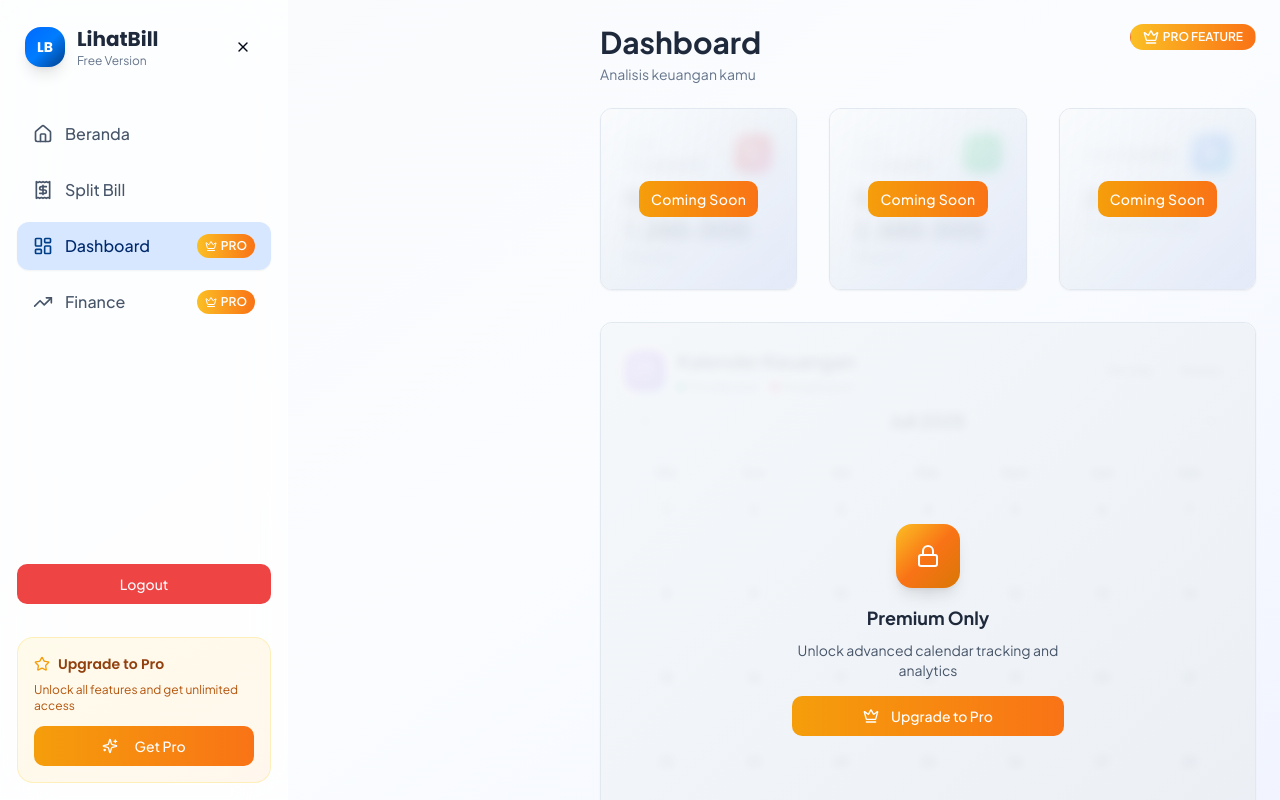
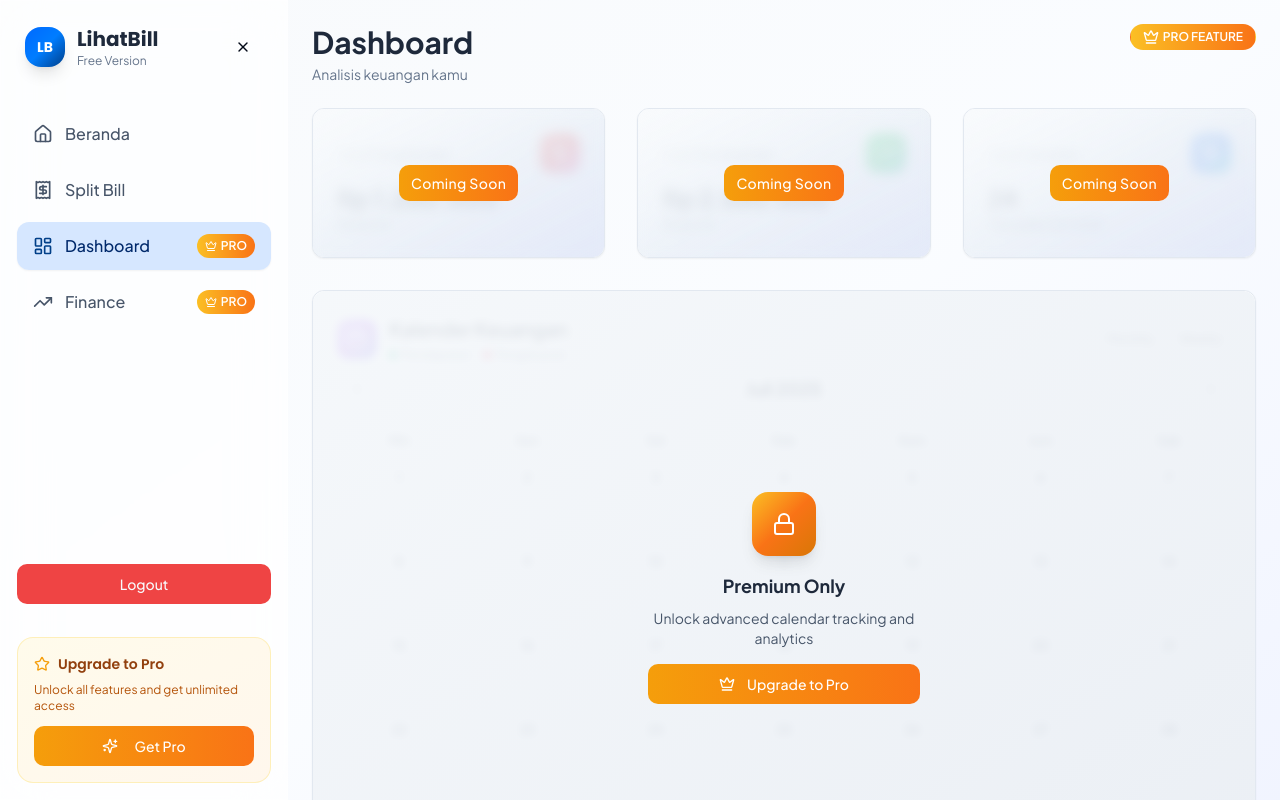
Before and after one commit to efatasolutions-devops/smart-bill-frontend, a Next.js app: page /dashboard in a window 1280 px wide. Shown: the top 800 px of the page. Built offline with nearby package versions, Linux system fonts and the light colour scheme.

Commit message:
update sidebar bug

```diff
--- a/app/(app)/dashboard/page.tsx
+++ b/app/(app)/dashboard/page.tsx
@@ -14,7 +14,6 @@ import {
   Crown,
   Lock,
 } from "lucide-react";
-import { cn } from "@/lib/utils";
 import LayoutContext from "@/context/layout-context";
 import ComingSoonOverlay from "@/components/coming-soon-overlay";
 
@@ -32,13 +31,7 @@ export default function DashboardPage() {
   };
 
   return (
-    <div
-      className={cn(
-        "p-4 sm:p-6",
-        ctx?.isSidebarCollapsed ? "ml-20" : "ml-72",
-        "transition-all duration-200 min-h-screen"
-      )}
-    >
+    <div className="w-full">
       {/* Header */}
       <div className="flex flex-col sm:flex-row items-start sm:items-center justify-between mb-6 gap-4">
         <div>
--- a/app/(app)/finance/page.tsx
+++ b/app/(app)/finance/page.tsx
@@ -18,10 +18,7 @@ import {
   Plus,
   Crown,
 } from "lucide-react";
-import { Sidebar } from "@/components/sidebar";
-import { PremiumModal } from "@/components/premium-modal";
 import ComingSoonOverlay from "@/components/coming-soon-overlay";
-import { cn } from "@/lib/utils";
 import LayoutContext from "@/context/layout-context";
 
 export default function FinancePage() {
@@ -88,13 +85,7 @@ export default function FinancePage() {
   };
 
   return (
-    <div
-      className={cn(
-        "p-4 sm:p-6",
-        ctx?.isSidebarCollapsed ? "ml-20" : "ml-72",
-        "transition-all duration-200 min-h-screen"
-      )}
-    >
+    <div className="w-full">
       {/* Header */}
       <div className="flex flex-col sm:flex-row items-start sm:items-center justify-between mb-6 gap-4">
         <div>
@@ -111,6 +102,7 @@ export default function FinancePage() {
 
       {/* Financial Overview */}
       <div className="grid grid-cols-2 sm:grid-cols-4 gap-3 sm:gap-6 mb-8">
+        {/* Total Income */}
         <Card className="relative overflow-hidden">
           <CardHeader className="pb-2">
             <div className="flex items-center justify-between">
@@ -130,6 +122,7 @@ export default function FinancePage() {
           <ComingSoonOverlay />
         </Card>
 
+        {/* Total Expenses */}
         <Card className="relative overflow-hidden">
           <CardHeader className="pb-2">
             <div className="flex items-center justify-between">
@@ -149,6 +142,7 @@ export default function FinancePage() {
           <ComingSoonOverlay />
         </Card>
 
+        {/* Net Income */}
         <Card className="relative overflow-hidden">
           <CardHeader className="pb-2">
             <div className="flex items-center justify-between">
@@ -172,6 +166,7 @@ export default function FinancePage() {
           <ComingSoonOverlay />
         </Card>
 
+        {/* Budget Usage */}
         <Card className="relative overflow-hidden">
           <CardHeader className="pb-2">
             <div className="flex items-center justify-between">
@@ -193,7 +188,7 @@ export default function FinancePage() {
       </div>
 
       {/* Recent Transactions & Budget Tracking */}
-      <div className="grid grid-cols-1 gap-8">
+      <div className="space-y-8">
         {/* Recent Transactions */}
         <Card className="relative overflow-hidden">
           <CardHeader className="pb-4">
@@ -241,7 +236,7 @@ export default function FinancePage() {
                       )}
                     </div>
                     <div>
-                      <p className="font-medium text-slate-800 text-sm">
+                      <p className="font-medium text-slate-800 text-sm truncate max-w-[180px]">
                         {transaction.description}
                       </p>
                       <p className="text-xs text-slate-500">
@@ -332,13 +327,6 @@ export default function FinancePage() {
           <ComingSoonOverlay />
         </Card>
       </div>
-
-      {/* Premium Modal */}
-      <PremiumModal
-        isOpen={ctx?.showPremiumModal || false}
-        onClose={() => ctx?.setShowPremiumModal(false)}
-        feature="Finance Management & Analytics"
-      />
     </div>
   );
 }
--- a/app/(app)/layout.tsx
+++ b/app/(app)/layout.tsx
@@ -10,10 +10,9 @@ import { ReactNode, useState } from "react";
 export default function Layout({ children }: { children: ReactNode }) {
   const pathname = usePathname();
   const [showPremiumModal, setShowPremiumModal] = useState(false);
-  const [isSidebarOpen, setIsSidebarOpen] = useState(false); // Mobile: drawer, Desktop: collapse
+  const [isSidebarOpen, setIsSidebarOpen] = useState(false);
   const [isSidebarCollapsed, setIsSidebarCollapsed] = useState(false);
 
-  // Tentukan apakah halaman saat ini adalah splitbill
   const isSplitBillPage = pathname.startsWith("/splitbill");
 
   return (
@@ -58,7 +57,7 @@ export default function Layout({ children }: { children: ReactNode }) {
           </svg>
         </button>
 
-        {/* Sidebar (Off-canvas di mobile, normal di desktop) */}
+        {/* Sidebar */}
         <Sidebar
           isOpen={isSidebarOpen}
           isCollapsed={isSidebarCollapsed}
@@ -66,20 +65,17 @@ export default function Layout({ children }: { children: ReactNode }) {
         />
 
         {/* Main Content */}
-        <div
+        <main
           className={cn(
             "relative z-10 transition-all duration-200 min-h-screen",
-            isSplitBillPage
-              ? "ml-0" // Split bill: no sidebar margin
-              : "md:ml-20", // Desktop: sidebar width when collapsed
-            !isSplitBillPage &&
-              !isSidebarCollapsed &&
-              "md:ml-72" // Desktop: full sidebar width
+            "p-4 sm:p-6", // ✅ Pindahkan padding ke sini
+            isSplitBillPage ? "ml-0" : "md:ml-20",
+            !isSplitBillPage && !isSidebarCollapsed && "md:ml-72"
           )}
         >
-          {/* Tambahkan padding untuk mobile jika perlu */}
-          <div className="min-h-screen">{children}</div>
-        </div>
+          {/* ✅ Hapus div berlapis, langsung render children */}
+          {children}
+        </main>
       </LayoutContext.Provider>
 
       {/* Premium Modal */}
```
